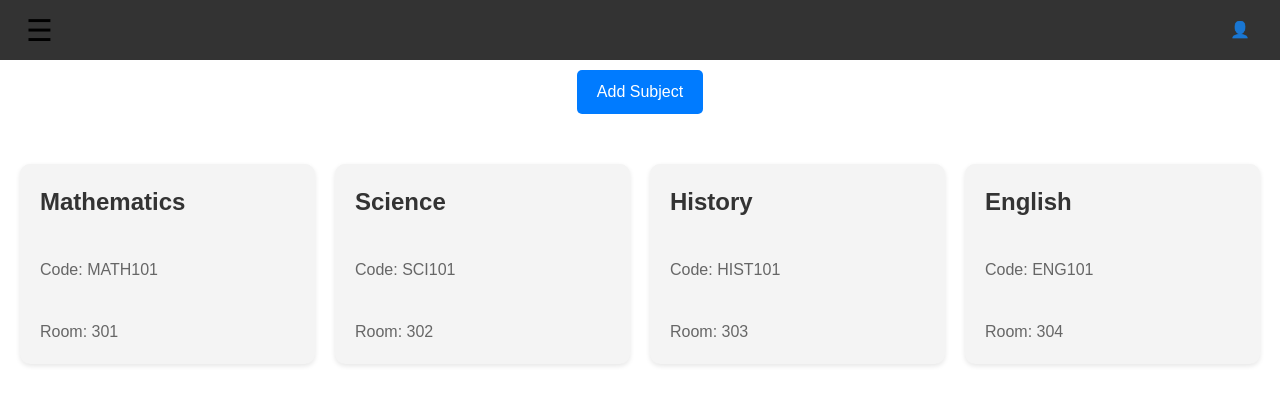
After one commit to HARSHHVAISHNAV/grading_system, a Django app: page /mysub/ in a window 1280 px wide. The commit adds this page. Shown: the top 405 px of the page. Run offline with Django 5.2, Linux system fonts and the light colour scheme; some libraries are stand-ins or nearby versions.

Commit message:
functionality

```diff
--- a/grading_system/grading_system/urls.py
+++ b/grading_system/grading_system/urls.py
@@ -20,10 +20,7 @@ from users import views as user_views
 
 urlpatterns = [
     path('admin/', admin.site.urls),
-    path('register/', user_views.register, name='register'),
+    path('', user_views.home_view, name='home'),
     path('login/', user_views.login_view, name='login'),
-    path('logout/', user_views.logout_view, name='logout'),
-    path('', user_views.home, name='home'),
-    path('add_grade/', user_views.add_grade, name='add_grade'),
-    path('view_grades/', user_views.view_grades, name='view_grades'),
+    path('mysub/', user_views.mysub_view, name='mysub'),
 ]
--- /dev/null
+++ b/grading_system/users/static/js/func.js
@@ -0,0 +1,30 @@
+document.addEventListener('DOMContentLoaded', () => {
+    const sidebar = document.getElementById('sidebar');
+    const menuBtn = document.getElementById('menu-btn');
+    const closeBtn = document.getElementById('close-btn');
+    const mainContent = document.getElementById('main-content');
+
+    // Function to open the sidebar
+    const openSidebar = () => {
+        sidebar.classList.add('active');
+        mainContent.classList.add('active');
+    };
+
+    // Function to close the sidebar
+    const closeSidebar = () => {
+        sidebar.classList.remove('active');
+        mainContent.classList.remove('active');
+    };
+
+    // Toggle sidebar on menu button click
+    menuBtn.addEventListener('click', openSidebar);
+
+    // Open sidebar when hovering over the menu button
+    menuBtn.addEventListener('mouseenter', openSidebar);
+
+    // Close sidebar on close button click
+    closeBtn.addEventListener('click', closeSidebar);
+
+    // Close sidebar when mouse leaves the sidebar
+    sidebar.addEventListener('mouseleave', closeSidebar);
+});
--- /dev/null
+++ b/grading_system/users/static/styles.css
@@ -0,0 +1,103 @@
+body {
+   margin: 0;
+   font-family: Arial, sans-serif;
+}
+
+#sidebar {
+   height: 100%;
+   width: 250px;
+   position: fixed;
+   top: 0;
+   left: -250px; /* Hidden by default */
+   background-color: #333;
+   color: #fff;
+   transition: left 0.5s ease; /* Increased duration and added easing */
+   padding-top: 60px; /* Adjust padding to match top navbar height */
+   z-index: 1000;
+}
+
+#sidebar ul {
+   list-style-type: none;
+   padding: 0;
+}
+
+#sidebar ul li {
+   padding: 10px;
+   text-align: center;
+}
+
+#sidebar ul li a {
+   color: #fff;
+   text-decoration: none;
+   display: block;
+}
+
+#sidebar ul li a:hover {
+   background-color: #575757;
+}
+
+#menu-btn {
+   font-size: 30px;
+   cursor: pointer;
+   background: none;
+   border: none;
+   z-index: 1001;
+}
+
+#main-content {
+   margin-left: 0;
+   transition: margin-left 0.5s ease; /* Increased duration and added easing */
+   padding: 20px;
+}
+
+#top-navbar {
+   position: fixed;
+   top: 0;
+   left: 0;
+   width: 100%;
+   height: 60px;
+   background-color: #333;
+   color: #fff;
+   display: flex;
+   align-items: center;
+   justify-content: space-between;
+   padding: 0 20px;
+   z-index: 1000;
+}
+
+.dashboard-label {
+   font-size: 20px;
+}
+
+.close-btn {
+   font-size: 30px;
+   color: #fff;
+   background: none;
+   border: none;
+   cursor: pointer;
+   position: absolute;
+   top: 10px;
+   right: 25px;
+}
+
+#sidebar.active {
+   left: 0;
+}
+
+#main-content.active {
+   margin-left: 250px; /* Adjust margin to accommodate sidebar width */
+}
+/* Ensure the link is styled as a button */
+.account-btn {
+   color: #fff !important;
+   background-color: transparent !important;
+   border: none !important;
+   text-decoration: none !important;
+   padding: 10px !important;
+}
+
+.account-btn:hover,
+.account-btn:focus {
+   color: #ddd !important;
+   background-color: rgba(0, 0, 0, 0.1) !important;
+}
--- a/grading_system/users/templates/base.html
+++ b/grading_system/users/templates/base.html
@@ -1,4 +1,4 @@
-<!-- templates/base.html -->
+{% load static %}
 <!DOCTYPE html>
 <html lang="en">
 <head>
@@ -6,28 +6,33 @@
     <meta name="viewport" content="width=device-width, initial-scale=1.0">
     <title>{% block title %}Grading System{% endblock %}</title>
     <link href="https://stackpath.bootstrapcdn.com/bootstrap/4.5.2/css/bootstrap.min.css" rel="stylesheet">
+    <link rel="stylesheet" href="https://maxcdn.bootstrapcdn.com/font-awesome/4.5.0/css/font-awesome.min.css">
+    <link rel="stylesheet" href="{% static 'styles.css' %}">
+    <script src="https://code.jquery.com/jquery-3.6.0.min.js"></script>
+    <script src="{% static 'js/func.js' %}"></script>
+    {% block extra_css %}{% endblock %}
 </head>
 <body>
-    <nav class="navbar navbar-expand-lg navbar-light bg-light">
-        <a class="navbar-brand" href="{% url 'home' %}">Grading System</a>
-        <div class="collapse navbar-collapse">
-            <ul class="navbar-nav ml-auto">
-                {% if user.is_authenticated %}
-                    <li class="nav-item"><a class="nav-link" href="{% url 'logout' %}">Logout</a></li>
-                {% else %}
-                    <li class="nav-item"><a class="nav-link" href="{% url 'login' %}">Login</a></li>
-                    <li class="nav-item"><a class="nav-link" href="{% url 'register' %}">Register</a></li>
-                {% endif %}
-            </ul>
-        </div>
+    <nav id="sidebar">
+        <button class="close-btn" id="close-btn">&times;</button>
+        <ul>
+            <li><a href="{% url 'mysub' %}">My Subject</a></li>
+            <li><a href="{% url 'mysub' %}">Authorize Student</a></li>
+            <li><a href="{% url 'mysub' %}">Export CSV,XLSV</a></li>
+        </ul>
     </nav>
 
-    <div class="container mt-4">
-        {% block content %}{% endblock %}
+    <div id="main-content">
+        <header id="top-navbar">
+            <button class="menu-btn" id="menu-btn">&#9776;</button>
+            <a href="{% url 'login' %}" class="account-btn">&#128100;</a>
+        </header>
     </div>
+    {% block content %}
+    {% endblock %}
+    <script src="https://code.jquery.com/jquery-3.6.0.min.js"></script>
+    <script src="{% static 'js/func.js' %}"></script>
 
-    <script src="https://code.jquery.com/jquery-3.5.1.slim.min.js"></script>
-    <script src="https://cdn.jsdelivr.net/npm/@popperjs/core@2.9.2/dist/umd/popper.min.js"></script>
-    <script src="https://stackpath.bootstrapcdn.com/bootstrap/4.5.2/js/bootstrap.min.js"></script>
+    {% block extra_js %}{% endblock %}
 </body>
 </html>
--- /dev/null
+++ b/grading_system/users/templates/mysub.html
@@ -0,0 +1,200 @@
+{% extends 'base.html' %}
+
+{% block title %}My Subject{% endblock %}
+
+{% block extra_css %}
+<style>
+    /* Ensure body has no extra margin */
+    body {
+        margin: 0;
+        overflow-x: hidden;
+    }
+
+    /* Main content area adjustment */
+    #main-content {
+        transition: margin-left 0.3s ease;
+        padding: 20px;
+        box-sizing: border-box;
+    }
+
+    /* Adjust main content when sidebar is active */
+    #main-content.sidebar-active {
+        margin-left: 250px; /* Width of the sidebar */
+    }
+
+    /* Sidebar styling */
+    #sidebar {
+        position: fixed;
+        top: 0;
+        left: 0; /* Left side sidebar */
+        width: 250px;
+        height: 100%;
+        background-color: #333;
+        color: #fff;
+        transition: transform 0.3s ease;
+        transform: translateX(-100%); /* Initially hidden */
+        z-index: 1000; /* Ensure it is on top */
+    }
+
+    /* Sidebar active state */
+    #sidebar.active {
+        transform: translateX(0); /* Slide in */
+    }
+
+    /* Container for the subjects */
+    .subjects-container {
+        display: grid;
+        grid-template-columns: repeat(4, 1fr); /* Start with 4 columns */
+        gap: 20px;
+        padding: 20px;
+        box-sizing: border-box;
+        transition: grid-template-columns 0.3s ease;
+    }
+
+    /* Style for each subject card */
+    .subject-card {
+        background-color: #f4f4f4;
+        border-radius: 10px;
+        box-shadow: 0 2px 5px rgba(0, 0, 0, 0.1);
+        width: 100%;
+        height: 200px;
+        padding: 20px;
+        display: flex;
+        flex-direction: column;
+        justify-content: space-between;
+        box-sizing: border-box;
+    }
+
+    /* Title of the subject */
+    .subject-title {
+        font-size: 1.5rem;
+        font-weight: bold;
+        color: #333;
+    }
+
+    /* Description or other content inside the card */
+    .subject-description {
+        font-size: 1rem;
+        color: #666;
+    }
+
+    /* Add subject button */
+    .add-subject-btn {
+        background-color: #007bff;
+        color: white;
+        padding: 10px 20px;
+        border-radius: 5px;
+        border: none;
+        cursor: pointer;
+        font-size: 1rem;
+        margin: 30px;
+        text-align: center;
+        transition: background-color 0.3s ease;
+    }
+
+    .add-subject-btn:hover {
+        background-color: #0056b3;
+    }
+
+    /* Button container */
+    .add-subject-container {
+        text-align: center;
+    }
+
+    /* Responsive adjustments */
+    @media (max-width: 1200px) {
+        .subjects-container {
+            grid-template-columns: repeat(3, 1fr); /* Adjust to 3 columns for smaller screens */
+        }
+    }
+
+    @media (max-width: 900px) {
+        .subjects-container {
+            grid-template-columns: repeat(2, 1fr); /* Adjust to 2 columns */
+        }
+
+        .subject-card {
+            height: 180px;
+        }
+    }
+
+    @media (max-width: 600px) {
+        .subjects-container {
+            grid-template-columns: 1fr; /* Single column on very small screens */
+        }
+
+        .subject-card {
+            height: 150px;
+            margin: 0 auto;
+        }
+    }
+</style>
+{% endblock %}
+
+{% block content %}
+<div class="add-subject-container">
+    <button class="add-subject-btn">Add Subject</button>
+</div>
+
+<div id="main-content" class="subjects-container">
+    <!-- Example Subject Cards -->
+    <div class="subject-card">
+        <div class="subject-title">Mathematics</div>
+        <div class="subject-description">Code: MATH101</div>
+        <div class="subject-description">Room: 301</div>
+    </div>
+    <div class="subject-card">
+        <div class="subject-title">Science</div>
+        <div class="subject-description">Code: SCI101</div>
+        <div class="subject-description">Room: 302</div>
+    </div>
+    <div class="subject-card">
+        <div class="subject-title">History</div>
+        <div class="subject-description">Code: HIST101</div>
+        <div class="subject-description">Room: 303</div>
+    </div>
+    <div class="subject-card">
+        <div class="subject-title">English</div>
+        <div class="subject-description">Code: ENG101</div>
+        <div class="subject-description">Room: 304</div>
+    </div>
+</div>
+{% endblock %}
+
+{% block extra_js %}
+<script>
+    // JavaScript to handle sidebar toggling
+    const sidebar = document.getElementById('sidebar');
+    const mainContent = document.getElementById('main-content');
+    const subjectsContainer = document.querySelector('.subjects-container');
+    const menuBtn = document.getElementById('menu-btn');
+    const closeBtn = document.getElementById('close-btn');
+
+    menuBtn.addEventListener('click', function() {
+        sidebar.classList.add('active');
+        mainContent.classList.add('sidebar-active');
+        subjectsContainer.style.gridTemplateColumns = 'repeat(3, 1fr)'; /* Adjust to 3 columns when sidebar is active */
+    });
+
+    closeBtn.addEventListener('click', function() {
+        sidebar.classList.remove('active');
+        mainContent.classList.remove('sidebar-active');
+        subjectsContainer.style.gridTemplateColumns = 'repeat(4, 1fr)'; /* Reset to 4 columns when sidebar is hidden */
+    });
+
+    // Close sidebar when clicking outside of it
+    document.addEventListener('click', function(e) {
+        if (!sidebar.contains(e.target) && !menuBtn.contains(e.target)) {
+            sidebar.classList.remove('active');
+            mainContent.classList.remove('sidebar-active');
+            subjectsContainer.style.gridTemplateColumns = 'repeat(4, 1fr)'; /* Reset to 4 columns when sidebar is hidden */
+        }
+    });
+
+    // JavaScript for Add Subject button
+    document.querySelector('.add-subject-btn').addEventListener('click', function() {
+        alert('Add Subject button clicked');
+        // You can add functionality to open a form or a modal to add a subject
+    });
+</script>
+{% endblock %}
--- a/grading_system/users/views.py
+++ b/grading_system/users/views.py
@@ -5,55 +5,11 @@ from .models import Grade, Course
 from django.contrib.auth.models import User
 
 
-def register(request):
-    if request.method == 'POST':
-        form = UserCreationForm(request.POST)
-        if form.is_valid():
-            form.save()
-            username = form.cleaned_data.get('username')
-            password = form.cleaned_data.get('password1')
-            user = authenticate(username=username, password=password)
-            login(request, user)
-            return redirect('home')
-    else:
-        form = UserCreationForm()
-    return render(request, 'register.html', {'form': form})
+def home_view(request):
+    return render(request, 'home.html')
+
+def mysub_view(request):
+    return render(request, 'mysub.html')
 
 def login_view(request):
-    if request.method == 'POST':
-        username = request.POST['username']
-        password = request.POST['password']
-        user = authenticate(request, username=username, password=password)
-        if user is not None:
-            login(request, user)
-            return redirect('home')
-        else:
-            return render(request, 'login.html', {'error': 'Invalid Credentials'})
     return render(request, 'login.html')
-
-def logout_view(request):
-    logout(request)
-    return redirect('home')
-
-def add_grade(request):
-    if request.method == 'POST':
-        course_id = request.POST['course']
-        midterm = request.POST['midterm']
-        final = request.POST['final']
-        ca = request.POST['continuous_assessment']
-        practical = request.POST['practical']
-        student_id = request.POST['student']
-        course = Course.objects.get(id=course_id)
-        student = User.objects.get(id=student_id)
-        grade = Grade(student=student, course=course, midterm=midterm, final=final, continuous_assessment=ca, practical=practical)
-        grade.save()
-        return redirect('home')
-    courses = Course.objects.all()
-    return render(request, 'add_grade.html', {'courses': courses})
-
-def view_grades(request):
-    grades = Grade.objects.all()
-    return render(request, 'view_grades.html', {'grades': grades})
-
-def home(request):
-    return render(request, 'home.html')
```
Also changed, not shown: grading_system/grading_system/settings.py (+5 -2 lines), grading_system/users/templates/add_grade.html (deleted, +0 -44 lines), grading_system/users/templates/home.html (+1 -7 lines), grading_system/users/templates/view_grades.html (deleted, +0 -32 lines).
